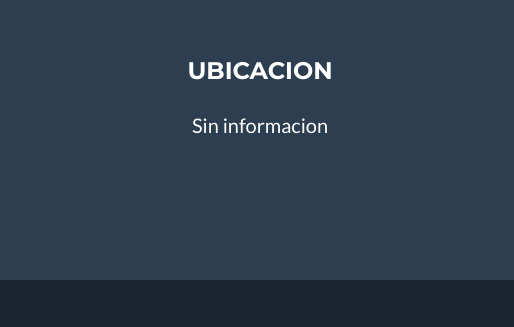
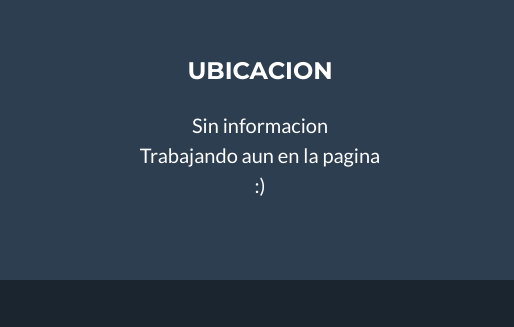
Before and after one commit to MaFa28/MaFa28.github.io, a plain HTML site: page index.html in a window 1280 px wide. Shown: the part 3150-3477 px from the top of the page, 0-514 px from the left. Drawn offline with nearby package versions, Linux system fonts and the light colour scheme.

Commit message:
modificando html3

```diff
--- a/index.html
+++ b/index.html
@@ -227,6 +227,9 @@
                         <p class="lead mb-0">
                             Sin informacion
                             <br />
+                            Trabajando aun en la pagina
+                            <br />
+                            :)
 
                         </p>
                     </div>
```
